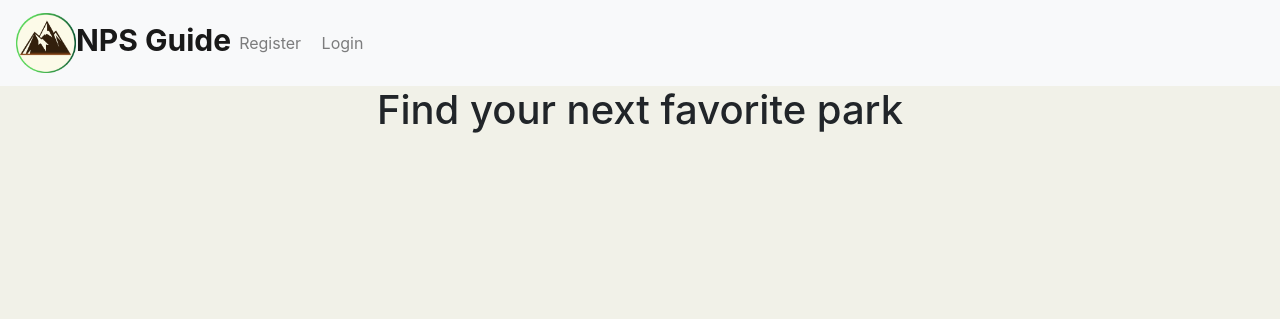
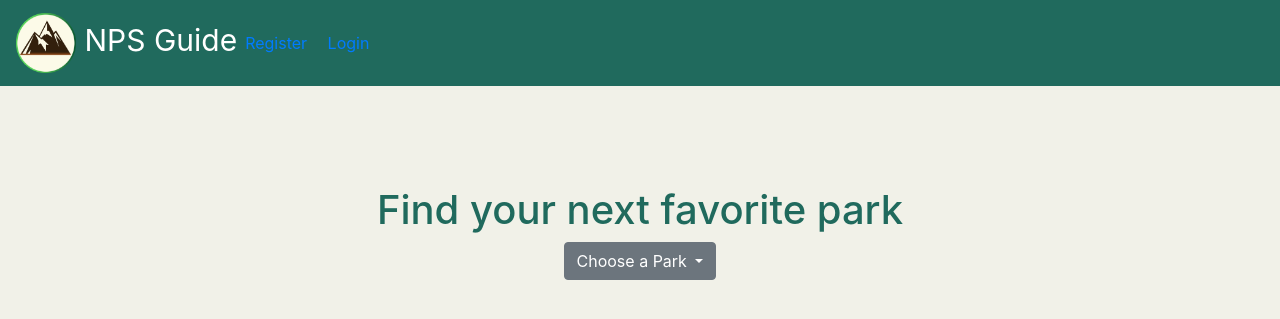
Before and after one commit to marissaaguilera/NPS-Guide, a Flask app: page /parks in a window 1280 px wide. Shown: the top 319 px of the page. Run offline with Flask 2, Linux system fonts and the light colour scheme; data that the repository does not hold is empty; some libraries are stand-ins or nearby versions.

Commit message:
Changed parks page to a dropdown menu

```diff
--- a/static/css/styles.css
+++ b/static/css/styles.css
@@ -6,7 +6,23 @@
 
 body {
 	background-color:#f1f1e8;
+	color: #206a5d;
 }
+
+
+ul {
+	list-style-type: none;
+	margin: 0;
+	padding: 0;
+}
+
+.alert-container {
+text-align: center;
+}
+
+
+
+/* Navbar */
 
 .navbar-brand {
 	font-size: 30px;
@@ -14,28 +30,67 @@ body {
 	color: white;
 }
 
-ul {
-	list-style-type: none;
-	margin: 0;
-	padding: 0;
+#navbar{
+	background-color: #206a5d;
   }
 
-#navbar{
-	background-color: #81b214;
-  }
-  /* NOT WORKING */
-
-.alert-container {
-text-align: center;
+.navbar-toggler {
+	color: white;
 }
 
 
 
 
+
+
+
+/* Navbar Styling */
+
+
+/* /#navbar-links {
+	margin: 10px;
+	width: 900px;
+	font-family: sans-serif;
+	list-style:none;
+}
+
+#navbar-links li {
+	display:block;
+	width:120px;
+	float:left;
+	margin-left:2px;
+	border:1px solid #000;
+}
+
+#navbar-links a {
+	display:block;
+	padding:3px;
+	text-decoration:none;
+	background-color:#fff;
+	color:#009;
+} */
+
+
+/* #navbar-item {
+	background-color: black;
+	color: white;
+} */
+
+/* #navbar-links a:hover {
+	background-color:#009;
+	color:#fff;
+}  */
+
+
   /* Homepage */
 
+  .hmpg-title {
+	  text-align: center;
+	  margin-top: 30px
+  }
+
   .hmpg-intro {
-	  text-align: center;
+	text-align: left;
   }
 
   .hmpg-img {
@@ -46,20 +101,38 @@ text-align: center;
 	margin-top: 25px;
 	margin-bottom: 15px;
 	border: 3px solid #73AD21;
+	width: 806px;
   }
 
 #quote {
 	text-align: center;
+	font-size: 25px;
 }
+
+table {
+	font-family: arial, sans-serif;
+	border-collapse: collapse;
+	width: 100%;
+  }
+
+  td, th {
+	border: 1px solid #dddddd;
+	text-align: left;
+	padding: 8px;
+  }
+
+
+
+
 
 
 /* Footer  */
-  .page-footer {
+  /* .page-footer {
 	position: absolute;
 	bottom: 0;
 	width: 100%;
 	height: 2.5rem;
-  }
+  }   */
 
 
 
@@ -121,50 +194,17 @@ text-align: center;
 	text-align: center;
 }
 
+#parks-title {
+	text-align: center;
+	margin-top: 100px
+}
+
+.parks-dropdown {
+	text-align: center;
+}
 
 /* Profile Page */
 
-#user-info {
-	text-align: right;
+#profile-title {
+	text-align: center;
 }
-
-
-
-
-
-/* Navbar Styling */
-
-
-/* /#navbar-links {
-	margin: 10px;
-	width: 900px;
-    font-family: sans-serif;
-    list-style:none;
-}
-
-#navbar-links li {
-	display:block;
-	width:120px;
-	float:left;
-	margin-left:2px;
-	border:1px solid #000;
-}
-
-#navbar-links a {
-	display:block;
-	padding:3px;
-	text-decoration:none;
-	background-color:#fff;
-	color:#009;
-} */
-
-
-/* #navbar-item {
-	background-color: black;
-	color: white;
-} */
-
-/* #navbar-links a:hover {
-	background-color:#009;
-	color:#fff;
-}  */
--- a/templates/base.html
+++ b/templates/base.html
@@ -11,8 +11,6 @@
         <link rel="stylesheet" href="https://use.fontawesome.com/releases/v5.0.11/css/all.css">
         <link href='http://fonts.googleapis.com/css?family=Raleway:100,700'rel='stylesheet'>
 
-        <!-- Load my stylesheet -->
-        <link rel="stylesheet" href="/static/css/styles.css">
 
         <script src="https://code.jquery.com/jquery-3.2.1.slim.min.js" integrity="sha384-KJ3o2DKtIkvYIK3UENzmM7KCkRr/rE9/Qpg6aAZGJwFDMVNA/GpGFF93hXpG5KkN" crossorigin="anonymous"></script>
         <script src="https://cdnjs.cloudflare.com/ajax/libs/popper.js/1.12.9/umd/popper.min.js" integrity="sha384-ApNbgh9B+Y1QKtv3Rn7W3mgPxhU9K/ScQsAP7hUibX39j7fakFPskvXusvfa0b4Q" crossorigin="anonymous"></script>
@@ -20,20 +18,23 @@
         <script src="https://code.jquery.com/jquery-3.5.1.js" integrity="sha256-QWo7LDvxbWT2tbbQ97B53yJnYU3WhH/C8ycbRAkjPDc=" crossorigin="anonymous"></script>
         <script src="https://cdnjs.cloudflare.com/ajax/libs/materialize/1.0.0/js/materialize.min.js"></script>
 
-
-    <meta name="viewport" content="width=device-width, initial-scale=1.0">
-
-       <!-- Navbar  -->
+        <!-- Load my stylesheet -->
+        <link rel="stylesheet" href="/static/css/styles.css">
 
 
+        <meta name="viewport" content="width=device-width, initial-scale=1.0">
+    </head>
+
+
+
+    <body>
+
     <!-- Navbar collapsed -->
-    <nav id="navbar" class="navbar navbar-expand-lg navbar-light bg-light">
-        <!-- navbar-fixed-top justify-content-between -->
+    <nav id="navbar" class="navbar navbar-expand-lg">
         <!-- Logo -->
-        <a class="navbar-brand" href="/" >
-            <img src="/static/imgs/circle-cropped2.png" width="60" height="60" class="d-inline-block align-middle" alt=""><b>NPS Guide</b></a>
+        <a class="navbar-brand" href="/">
+            <img src="/static/imgs/circle-cropped2.png" width="60" height="60" class="d-inline-block align-middle" alt="">&nbsp;NPS Guide</a>
 
-        <!-- <a class="navbar-brand" href="/"><b>NPS Guide</b></a> -->
         <button class="navbar-toggler" type="button" data-toggle="collapse" data-target="#navbarSupportedContent" aria-controls="navbarSupportedContent" aria-expanded="false" aria-label="Toggle navigation">
             <span class="navbar-toggler-icon"></span>
         </button>
@@ -70,11 +71,7 @@
         </div>
     </nav>
 
-        {% block head %}
-        {% endblock %}
 
-    </head>
-    <body>
         {% block content %}BLOCK CONTENT GOES HERE{% endblock %}
 
     <div class="container-fluid foo" id="flash-messages">
@@ -90,4 +87,14 @@
     <script src="/static/js/save_date.js"></script>
 
     </body>
+
+    <!-- Footer
+    <footer class="page-footer">
+
+        <div class="footer-phrase text-center py-3">
+            <label>Discover America's Story: The National Parks</label>
+        </div>
+
+    </footer> -->
+
 </html>
--- a/templates/parks.html
+++ b/templates/parks.html
@@ -7,36 +7,32 @@
 <head>
 
 </head>
-<div id="all-parks">
+
+<div class="parks-dropdown">
+    <div id="parks-title">
+        <h1>Find your next favorite park</h1>
+    </div>
+
+    <a class="btn btn-secondary dropdown-toggle" href="#" role="button" id="dropdownMenuLink" data-toggle="dropdown" aria-haspopup="true" aria-expanded="false">
+      Choose a Park
+    </a>
+
+    <div class="dropdown-menu" aria-labelledby="dropdownMenuLink">
+    {% for park in parks %}
+        <a class="dropdown-item" href="parks/{{park.park_id}}">{{ park.park_name }}</a>
+    {% endfor %}
+    </div>
+  </div>
+
+{% endblock %}
+
+
+
+<!-- <div id="all-parks">
     <h1>Find your next favorite park</h1>
     <ul>
         {% for park in parks %}
         <li><a href="parks/{{park.park_id}}">{{ park.park_name }}</a></li>
         {% endfor %}
     </ul>
-</div>
-
-<!-- Search Bar  -->
-<!--
-<div class="search-container">
-    <form method="get">
-        <div class="search-input">
-            <h1>Find your next favorite park</h1>
-            <input id="search-bar" type="text" name="choose-park" placeholder="Enter a park name" list="parks-list">
-            <input type="submit" id="searchbtn" value="search">
-        </div>
-    </form>
-    <datalist id="parks-list">
-        {% for park in parks %}
-        <option value="parks/{{park.park_id}}">
-            <label>{{ park.park_name }}</label><br />
-        </option>
-        {% endfor %}
-    </datalist>
-
 </div> -->
-
-
-
-
-{% endblock %}
--- a/templates/user_profile.html
+++ b/templates/user_profile.html
@@ -7,8 +7,10 @@
 {% block content %}
 
 <body>
+    <div id="profile-title">
+        <h1>{{user.fname}}'s Profile</h1>
+    </div>
     <div id="user-info">
-        <h1>{{user.fname}}'s Profile</h1>
         <h3>Account Info</h3>
         <br />Name: {{user.fname}} {{user.lname}}
         <br />Email: {{user.email}}
```
Also changed, not shown: templates/homepage.html (+4 -10 lines), test.py (+13 -32 lines).
